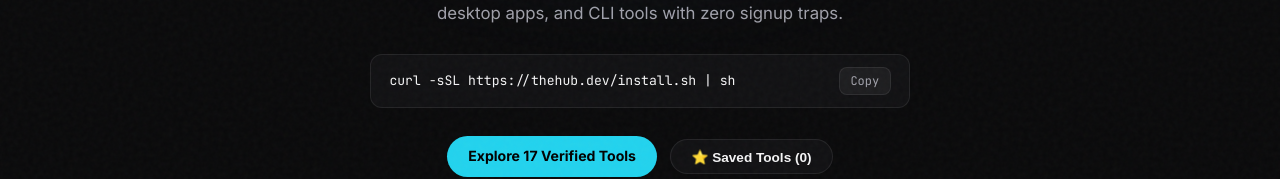
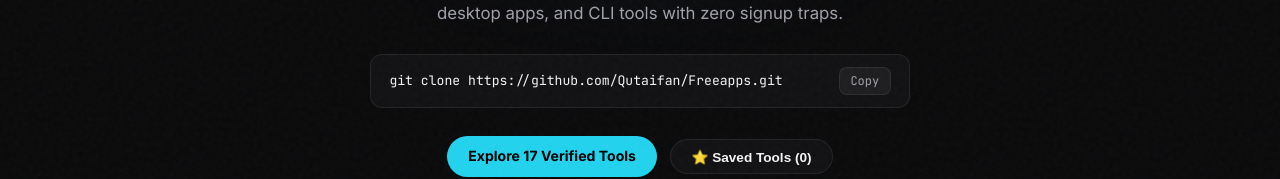
Before and after one commit to Qutaifan/Freeapps, a React (Vite) app in the folder freeapps-components/: page / in a window 1280 px wide. Shown: the part 301-480 px from the top of the page. Built offline with nearby package versions, Linux system fonts and the light colour scheme.

Commit message:
Update Hero command block from placeholder curl script to real git clone command for Qutaifan/Freeapps

```diff
--- a/freeapps-components/src/components/Hero.tsx
+++ b/freeapps-components/src/components/Hero.tsx
@@ -16,7 +16,7 @@ export function Hero({
   onShowToast
 }: HeroProps) {
   const [copied, setCopied] = useState(false)
-  const installCmd = 'curl -sSL https://thehub.dev/install.sh | sh'
+  const installCmd = 'git clone https://github.com/Qutaifan/Freeapps.git'
 
   const handleCopyCode = () => {
     navigator.clipboard.writeText(installCmd)
```
